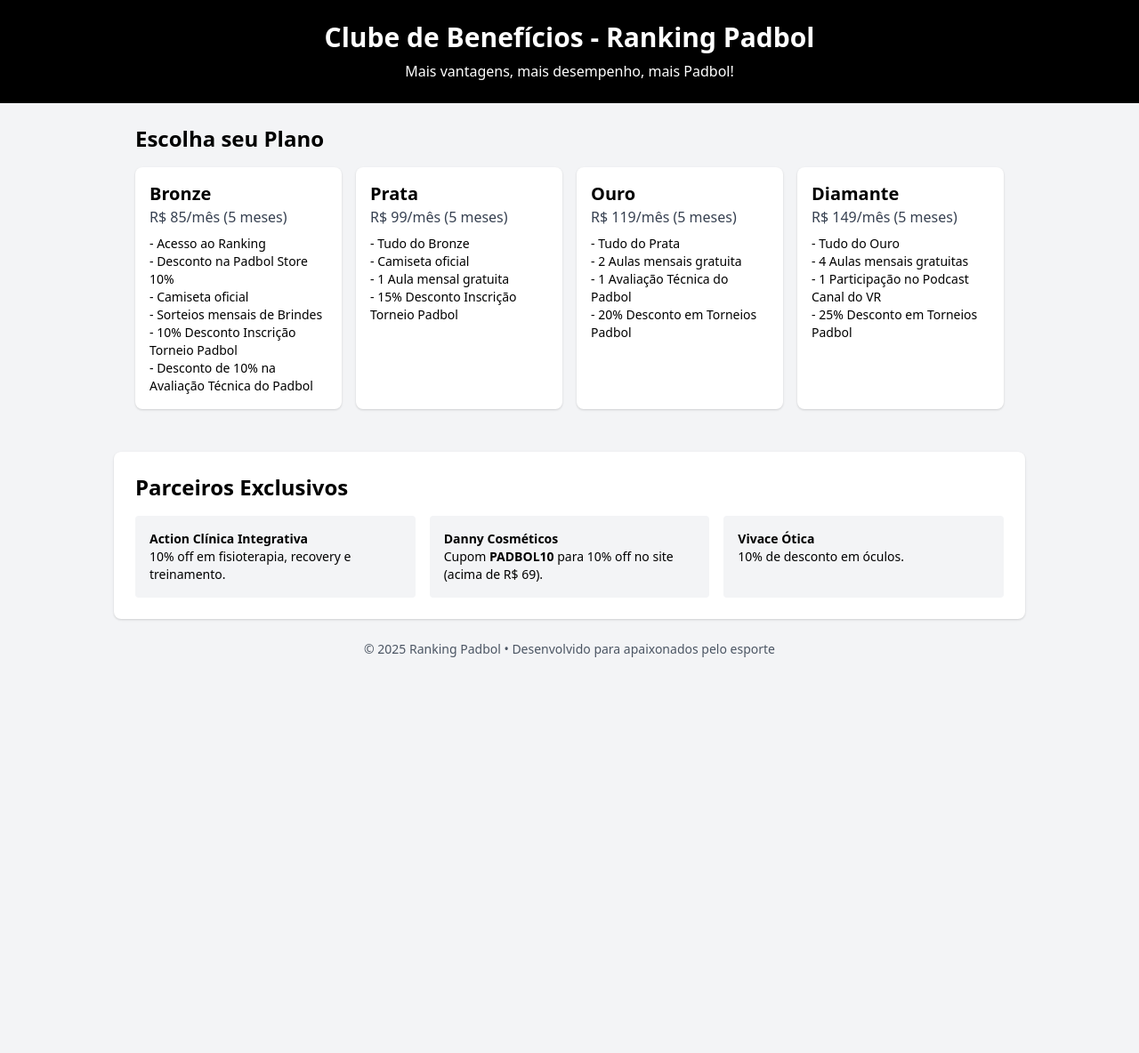
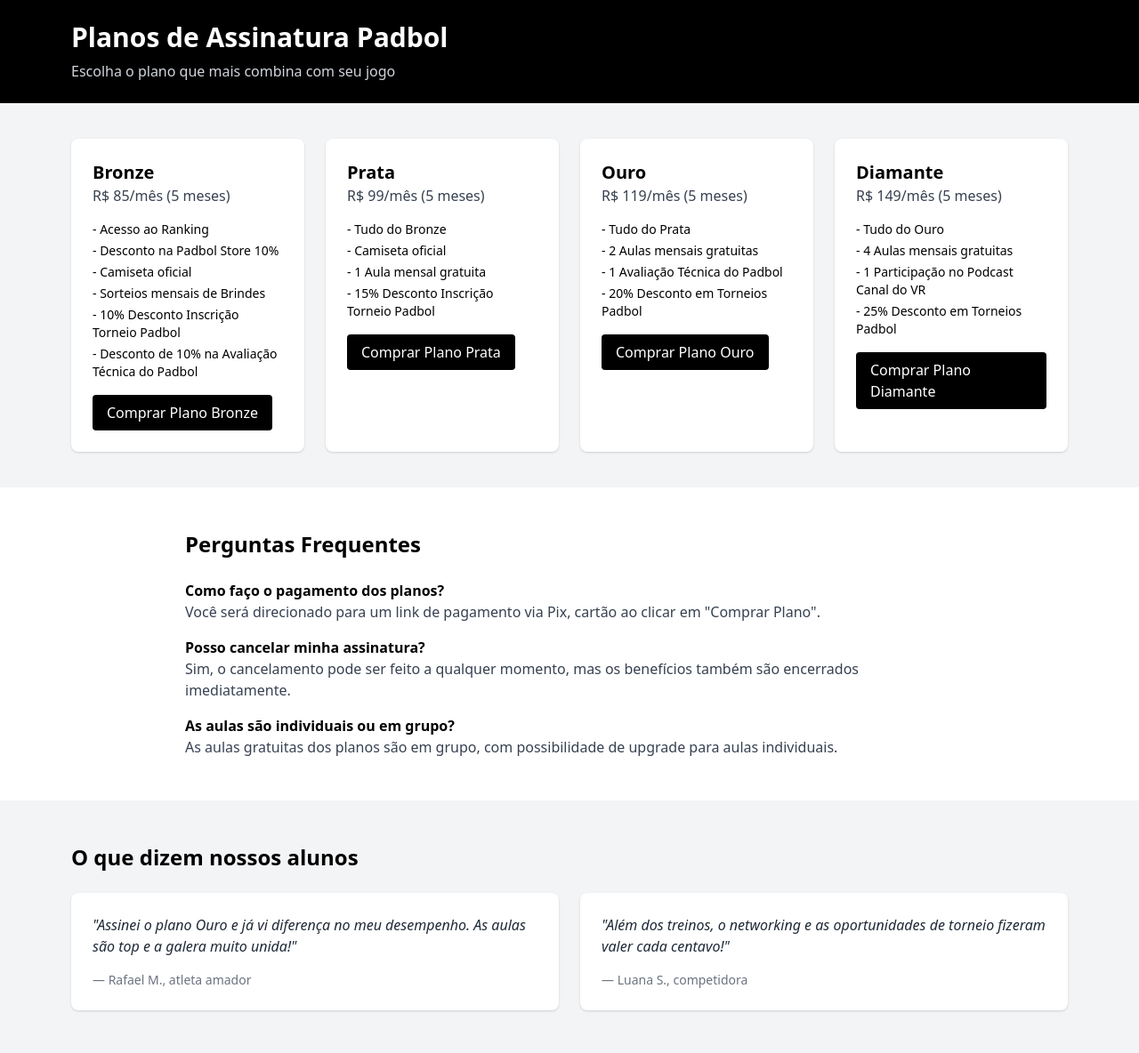
Before and after one commit to Padbol-Brasil/ranking-padbol, a plain HTML site: page index.html in a window 1280 px wide. Shown: the whole page at 89% size. Before the commit the page ends 804 px from the top, so only its background shows below. Drawn offline with nearby package versions, Linux system fonts and the light colour scheme.

Commit message:
Update index.html

```diff
--- a/index.html
+++ b/index.html
@@ -1,100 +1,127 @@
 <!DOCTYPE html>
-<html lang="pt-BR">
+<html lang="pt-br">
 <head>
   <meta charset="UTF-8" />
-  <meta name="viewport" content="width=device-width, initial-scale=1.0"/>
-  <title>Clube de Benefícios - Ranking Padbol</title>
-  <link href="https://cdn.jsdelivr.net/npm/tailwindcss@2.2.19/dist/tailwind.min.css" rel="stylesheet" />
+  <meta name="viewport" content="width=device-width, initial-scale=1.0" />
+  <title>Planos de Assinatura - Padbol</title>
+  <link href="https://cdn.jsdelivr.net/npm/tailwindcss@2.2.19/dist/tailwind.min.css" rel="stylesheet">
 </head>
-<body class="bg-gray-100 font-sans">
-  <!-- Cabeçalho preto -->
-  <header class="bg-black text-white p-6 text-center">
-    <h1 class="text-3xl font-bold">Clube de Benefícios - Ranking Padbol</h1>
-    <p class="mt-2">Mais vantagens, mais desempenho, mais Padbol!</p>
+<body class="bg-gray-100 text-black">
+
+  <!-- Cabeçalho -->
+  <header class="bg-black text-white py-6">
+    <div class="max-w-6xl mx-auto px-4">
+      <h1 class="text-3xl font-bold">Planos de Assinatura Padbol</h1>
+      <p class="text-gray-300 mt-2">Escolha o plano que mais combina com seu jogo</p>
+    </div>
   </header>
 
-  <section class="max-w-5xl mx-auto p-6">
-    <h2 class="text-2xl font-semibold mb-4 text-black">Escolha seu Plano</h2>
-    <div class="grid md:grid-cols-2 lg:grid-cols-4 gap-4">
+  <!-- Planos -->
+  <main class="max-w-6xl mx-auto px-4 py-10">
+    <div class="grid md:grid-cols-2 lg:grid-cols-4 gap-6">
+
       <!-- Bronze -->
-      <div class="bg-white p-4 rounded-lg shadow">
+      <div class="bg-white p-6 rounded-lg shadow">
         <h3 class="text-xl font-bold text-black">Bronze</h3>
         <p class="text-gray-700">R$ 85/mês (5 meses)</p>
-        <ul class="text-sm mt-2 text-black">
+        <ul class="text-sm mt-4 text-black space-y-1">
           <li>- Acesso ao Ranking</li>
           <li>- Desconto na Padbol Store 10%</li>
           <li>- Camiseta oficial</li>
           <li>- Sorteios mensais de Brindes</li>
-          <li>- 10% Desconto Inscrição Torneio Padbol </li>
+          <li>- 10% Desconto Inscrição Torneio Padbol</li>
           <li>- Desconto de 10% na Avaliação Técnica do Padbol</li>
         </ul>
+        <a href="#" class="mt-4 inline-block bg-black text-white px-4 py-2 rounded hover:bg-gray-800 transition">
+          Comprar Plano Bronze
+        </a>
       </div>
+
       <!-- Prata -->
-      <div class="bg-white p-4 rounded-lg shadow">
+      <div class="bg-white p-6 rounded-lg shadow">
         <h3 class="text-xl font-bold text-black">Prata</h3>
         <p class="text-gray-700">R$ 99/mês (5 meses)</p>
-        <ul class="text-sm mt-2 text-black">
+        <ul class="text-sm mt-4 text-black space-y-1">
           <li>- Tudo do Bronze</li>
           <li>- Camiseta oficial</li>
           <li>- 1 Aula mensal gratuita</li>
-          <li>- 15% Desconto Inscrição Torneio Padbol </li>
+          <li>- 15% Desconto Inscrição Torneio Padbol</li>
         </ul>
+        <a href="#" class="mt-4 inline-block bg-black text-white px-4 py-2 rounded hover:bg-gray-800 transition">
+          Comprar Plano Prata
+        </a>
       </div>
+
       <!-- Ouro -->
-      <div class="bg-white p-4 rounded-lg shadow">
+      <div class="bg-white p-6 rounded-lg shadow">
         <h3 class="text-xl font-bold text-black">Ouro</h3>
         <p class="text-gray-700">R$ 119/mês (5 meses)</p>
-        <ul class="text-sm mt-2 text-black">
+        <ul class="text-sm mt-4 text-black space-y-1">
           <li>- Tudo do Prata</li>
-          <li>- 2 Aulas mensais gratuita</li>
+          <li>- 2 Aulas mensais gratuitas</li>
           <li>- 1 Avaliação Técnica do Padbol</li>
           <li>- 20% Desconto em Torneios Padbol</li>
         </ul>
+        <a href="#" class="mt-4 inline-block bg-black text-white px-4 py-2 rounded hover:bg-gray-800 transition">
+          Comprar Plano Ouro
+        </a>
       </div>
+
       <!-- Diamante -->
-      <div class="bg-white p-4 rounded-lg shadow">
+      <div class="bg-white p-6 rounded-lg shadow">
         <h3 class="text-xl font-bold text-black">Diamante</h3>
         <p class="text-gray-700">R$ 149/mês (5 meses)</p>
-        <ul class="text-sm mt-2 text-black">
+        <ul class="text-sm mt-4 text-black space-y-1">
           <li>- Tudo do Ouro</li>
           <li>- 4 Aulas mensais gratuitas</li>
           <li>- 1 Participação no Podcast Canal do VR</li>
           <li>- 25% Desconto em Torneios Padbol</li>
         </ul>
+        <a href="#" class="mt-4 inline-block bg-black text-white px-4 py-2 rounded hover:bg-gray-800 transition">
+          Comprar Plano Diamante
+        </a>
+      </div>
+
+    </div>
+  </main>
+
+  <!-- FAQ -->
+  <section class="bg-white py-12">
+    <div class="max-w-4xl mx-auto px-4">
+      <h2 class="text-2xl font-bold text-black mb-6">Perguntas Frequentes</h2>
+      <div class="space-y-4">
+        <div>
+          <h3 class="font-semibold text-black">Como faço o pagamento dos planos?</h3>
+          <p class="text-gray-700">Você será direcionado para um link de pagamento via Pix, cartão ao clicar em "Comprar Plano".</p>
+        </div>
+        <div>
+          <h3 class="font-semibold text-black">Posso cancelar minha assinatura?</h3>
+          <p class="text-gray-700">Sim, o cancelamento pode ser feito a qualquer momento, mas os benefícios também são encerrados imediatamente.</p>
+        </div>
+        <div>
+          <h3 class="font-semibold text-black">As aulas são individuais ou em grupo?</h3>
+          <p class="text-gray-700">As aulas gratuitas dos planos são em grupo, com possibilidade de upgrade para aulas individuais.</p>
+        </div>
       </div>
     </div>
   </section>
 
-  <section class="bg-white max-w-5xl mx-auto p-6 mt-6 rounded-lg shadow">
-    <h2 class="text-2xl font-semibold mb-4 text-black">Parceiros Exclusivos</h2>
-    <div class="grid md:grid-cols-3 gap-4 text-sm">
-      <div class="bg-gray-100 p-4 rounded">
-        <h3 class="font-bold text-black">Action Clínica Integrativa</h3>
-        <p class="text-black">10% off em fisioterapia, recovery e treinamento.</p>
-      </div>
-      <div class="bg-gray-100 p-4 rounded">
-        <h3 class="font-bold text-black">Danny Cosméticos</h3>
-        <p class="text-black">Cupom <strong>PADBOL10</strong> para 10% off no site (acima de R$ 69).</p>
-      </div>
-      <div class="bg-gray-100 p-4 rounded">
-        <h3 class="font-bold text-black">Vivace Ótica</h3>
-        <p class="text-black">10% de desconto em óculos.</p>
+  <!-- Depoimentos -->
+  <section class="bg-gray-100 py-12">
+    <div class="max-w-6xl mx-auto px-4">
+      <h2 class="text-2xl font-bold text-black mb-6">O que dizem nossos alunos</h2>
+      <div class="grid md:grid-cols-2 gap-6">
+        <div class="bg-white p-6 rounded-lg shadow">
+          <p class="text-gray-800 italic">"Assinei o plano Ouro e já vi diferença no meu desempenho. As aulas são top e a galera muito unida!"</p>
+          <p class="text-sm text-gray-500 mt-4">— Rafael M., atleta amador</p>
+        </div>
+        <div class="bg-white p-6 rounded-lg shadow">
+          <p class="text-gray-800 italic">"Além dos treinos, o networking e as oportunidades de torneio fizeram valer cada centavo!"</p>
+          <p class="text-sm text-gray-500 mt-4">— Luana S., competidora</p>
+        </div>
       </div>
     </div>
   </section>
 
-  <footer class="text-center text-gray-600 text-sm py-6">
-    <p>© 2025 Ranking Padbol • Desenvolvido para apaixonados pelo esporte</p>
-    <div class="flex justify-center space-x-6 mt-4 text-gray-700">
-      <!-- Instagram -->
-      <a href="https://www.instagram.com/padbolbrasil" target="_blank" aria-label="Instagram" class="hover:text-red-600">
-        <svg class="w-6 h-6 inline-block" fill="currentColor" viewBox="0 0 24 24">...</svg>
-      </a>
-      <!-- WhatsApp -->
-      <a href="https://wa.me/5511986113681" target="_blank" aria-label="WhatsApp" class="hover:text-green-600">
-        <svg class="w-6 h-6 inline-block" fill="currentColor" viewBox="0 0 24 24">...</svg>
-      </a>
-    </div>
-  </footer>
 </body>
 </html>
```
